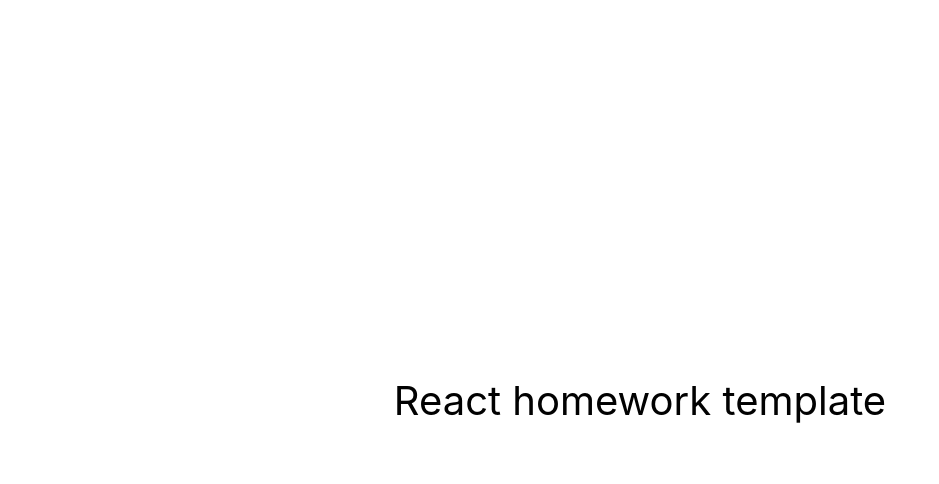
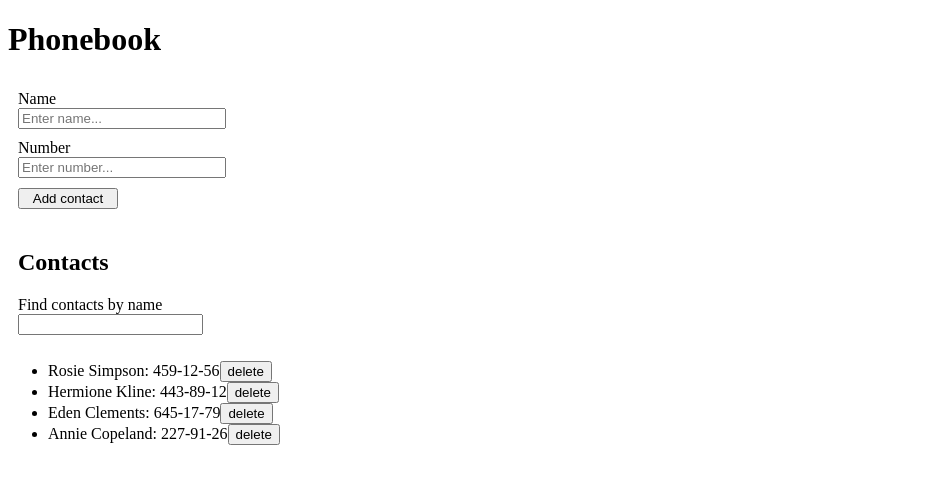
Before and after one commit to YuraIvashkiv/goit-react-hw-04-phonebook, a React (Create React App) app: page / in a window 1280 px wide. Shown: the top 484 px of the page, without its empty margins (0-939 px from the left). Built offline with nearby package versions, Linux system fonts and the light colour scheme.

Commit message:
change homepage

```diff
--- a/package.json
+++ b/package.json
@@ -2,7 +2,7 @@
   "name": "react-homework-template",
   "version": "0.1.0",
   "private": true,
-  "homepage": "https://goitacademy.github.io/react-homework-template/",
+  "homepage": "https://YuraIvashkiv.github.io/goit-react-hw-04-phonebook/",
   "dependencies": {
     "@testing-library/jest-dom": "^5.16.3",
     "@testing-library/react": "^12.1.4",
--- a/src/components/App.jsx
+++ b/src/components/App.jsx
@@ -1,16 +1,94 @@
-export const App = () => {
-  return (
-    <div
-      style={{
-        height: '100vh',
-        display: 'flex',
-        justifyContent: 'center',
-        alignItems: 'center',
-        fontSize: 40,
-        color: '#010101'
-      }}
-    >
-      React homework template
-    </div>
-  );
-};
+import { Component } from 'react';
+import { Form as ContactForm } from './ContactForm/ContactForm';
+import { ContactList } from './ContactList/ContactList';
+import { StyledFilter } from './ContactList/ContactList.styled';
+
+import { nanoid } from 'nanoid';
+import { Filter } from './filter/Filter';
+
+export class App extends Component {
+  state = {
+    contacts: [
+      { id: 'id-1', name: 'Rosie Simpson', number: '459-12-56' },
+      { id: 'id-2', name: 'Hermione Kline', number: '443-89-12' },
+      { id: 'id-3', name: 'Eden Clements', number: '645-17-79' },
+      { id: 'id-4', name: 'Annie Copeland', number: '227-91-26' },
+    ],
+    filter: '',
+  };
+
+  componentDidMount() {
+    // console.log('componentDidMount')
+    const contacts = localStorage.getItem('contacts');
+    const parseContacts = JSON.parse(contacts)
+    console.log(parseContacts);
+    if (parseContacts !== null) {
+   this.setState({ contacts: parseContacts});
+}
+   };
+
+  componentDidUpdate(prevProps, prevState) {
+    console.log('componentDidUpdate');
+        if (this.state.contacts !== prevState.contacts) {
+      localStorage.setItem('contacts', JSON.stringify(this.state.contacts));
+          }
+  }
+
+  addContact = newContact => {
+    const { contacts } = this.state;
+    // const nameToLower = newContact.name.toLowerCase();
+    const contactWithId = { ...newContact, id: nanoid() };
+
+    if (
+      contacts.some(
+        contact =>
+          contact.name.toLowerCase() === contactWithId.name.toLowerCase()
+      )
+    ) {
+      alert(`${contactWithId.name} is already in contacts`);
+    } else {
+      this.setState(prevState => ({
+        contacts: [...prevState.contacts, contactWithId],
+      }));
+    }
+  };
+
+  handleFilterChange = event => {
+    this.setState({ filter: event.target.value });
+  };
+
+  onDelete = contactId => {
+    this.setState(prevState => ({
+      contacts: prevState.contacts.filter(contact => contact.id !== contactId),
+    }));
+  };
+
+  onDeleteContact = contactId => {
+    this.onDelete(contactId);
+  };
+
+  render() {
+    const { contacts, name, filter } = this.state;
+    const filteredContacts = contacts.filter(contact =>
+      contact.name.toLowerCase().includes(filter.toLowerCase())
+    );
+    return (
+      <div>
+        <h1>Phonebook</h1>
+        <ContactForm onAdd={this.addContact} />
+        <StyledFilter>
+          <h2>Contacts</h2>
+          <Filter
+            filter={filter}
+            handleFilterChange={this.handleFilterChange}
+          />
+        </StyledFilter>
+        <ContactList
+          contacts={filteredContacts}
+          name={name}
+          onClick={this.onDeleteContact}
+        />
+      </div>
+    );
+  }
+}
--- /dev/null
+++ b/src/components/ContactForm/ContactForm.js
@@ -0,0 +1,58 @@
+import { Formik} from 'formik';
+import * as Yup from 'yup';
+import { StyledForm, LabelName, FieldName } from '../ContactForm/ContactForm.styled';
+import { StyledNumber, StyledButton, Error } from '../formNumber/FormNumber.styled';
+
+const schema = Yup.object().shape({
+  name: Yup.string().min(1, 'Too Short!').required('Required'),
+  number: Yup.number()
+    .positive("Don't be nagative")
+    .min(9, 'The number is not correct')
+    .required('Required'),
+});
+
+export const Form = ({ onAdd }) => {
+  return (
+    <Formik
+      initialValues={{
+        name: '',
+        number: '',
+      }}
+      validationSchema={schema}
+      onSubmit={(values, actions) => {
+        console.log(values);
+        onAdd(values);
+        // console.log(values);
+        actions.resetForm();
+      }}
+    >
+      <StyledForm>
+        <LabelName>
+          Name
+          <FieldName
+            placeholder="Enter name..."
+            type="text"
+            name="name"
+            // pattern="^[a-zA-Zа-яА-Я]+(([' \-][a-zA-Zа-яА-Я ])?[a-zA-Zа-яА-Я]*)*$"
+            title="Name may contain only letters, apostrophe, dash and spaces. For example Adrian, Jacob Mercer, Charles de Batz de Castelmore d'Artagnan"
+            required
+          />
+          <Error name="name" component="div" />
+        </LabelName>
+        <label>
+          Number
+          <StyledNumber
+            placeholder="Enter number..."
+            type="tel"
+            name="number"
+            // pattern="\+?\d{1,4}?[-.\s]?\(?\d{1,3}?\)?[-.\s]?\d{1,4}[-.\s]?\d{1,4}[-.\s]?\d{1,9}"
+            title="Phone number must be digits and can contain spaces, dashes, parentheses and can start with +"
+            required
+          />
+          <Error name="number" component="div" />
+        </label>
+        <StyledButton type="submit">Add contact</StyledButton>
+      </StyledForm>
+    </Formik>
+  );
+};
--- /dev/null
+++ b/src/components/ContactForm/ContactForm.styled.js
@@ -0,0 +1,18 @@
+import styled from 'styled-components'
+import { Form, Field } from 'formik';
+
+export const StyledForm = styled(Form)`
+padding: 10px;
+display: flex;
+flex-direction: column;
+gap:10px
+`;
+
+export const LabelName = styled.label`
+  display: flex;
+  flex-direction: column;
+  `;
+
+export const FieldName = styled(Field)`
+width: 200px
+`;
--- /dev/null
+++ b/src/components/ContactList/ContactList.js
@@ -0,0 +1,15 @@
+import { ContactItem } from 'components/contactItem/ContactItem';
+
+export const ContactList = ({ contacts, onClick }) => {
+  return (
+    <div>
+      <ul>
+        {contacts.map(contact => (
+          <li key={contact.id}>
+            <ContactItem contact={contact} onClick={onClick} />
+          </li>
+        ))}
+      </ul>
+    </div>
+  );
+};
--- /dev/null
+++ b/src/components/ContactList/ContactList.styled.js
@@ -0,0 +1,8 @@
+import styled from 'styled-components'
+
+export const StyledFilter = styled.div`
+display: flex;
+flex-direction: column;
+width: 200px;
+padding:10px
+`;
--- /dev/null
+++ b/src/components/contactItem/ContactItem.js
@@ -0,0 +1,8 @@
+export const ContactItem = ({ contact, onClick }) => {
+  return (
+    <div>
+      {contact.name}: {contact.number}
+      <button onClick={() => onClick (contact.id)}>delete</button>
+    </div>
+  );
+};
--- /dev/null
+++ b/src/components/filter/Filter.js
@@ -0,0 +1,15 @@
+export const Filter = ({ filter, handleFilterChange }) => {
+  return (
+    <div>
+      <span> Find contacts by name</span>
+
+      <input
+        type="text"
+        name="filter"
+        // placeholder="Find contacts by name"
+        value={filter}
+        onChange={handleFilterChange}
+      />
+    </div>
+  );
+};
--- /dev/null
+++ b/src/components/formNumber/FormNumber.styled.js
@@ -0,0 +1,15 @@
+import styled from 'styled-components';
+import { Field, ErrorMessage } from 'formik';
+
+export const StyledNumber = styled(Field)`
+  display: flex;
+  flex-direction: column;
+  width: 200px;
+`;
+
+export const StyledButton=styled.button`
+width:100px;
+`
+export const Error = styled(ErrorMessage)`
+color:red;
+`;
--- a/src/index.css
+++ /dev/null
@@ -1,15 +0,0 @@
-@import-normalize; /* bring in normalize.css styles */
-
-body {
-  margin: 0;
-  font-family: -apple-system, BlinkMacSystemFont, 'Segoe UI', 'Roboto', 'Oxygen',
-    'Ubuntu', 'Cantarell', 'Fira Sans', 'Droid Sans', 'Helvetica Neue',
-    sans-serif;
-  -webkit-font-smoothing: antialiased;
-  -moz-osx-font-smoothing: grayscale;
-}
-
-code {
-  font-family: source-code-pro, Menlo, Monaco, Consolas, 'Courier New',
-    monospace;
-}
--- a/src/index.js
+++ b/src/index.js
@@ -1,7 +1,7 @@
 import React from 'react';
 import ReactDOM from 'react-dom/client';
 import { App } from 'components/App';
-import './index.css';
+
 
 ReactDOM.createRoot(document.getElementById('root')).render(
   <React.StrictMode>
```
